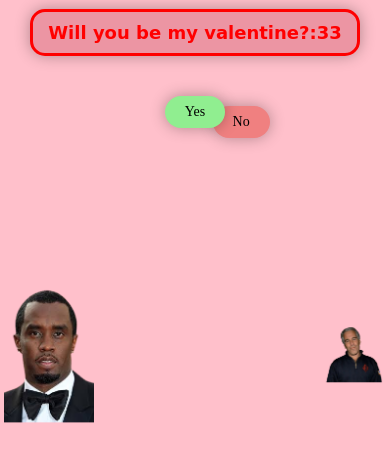
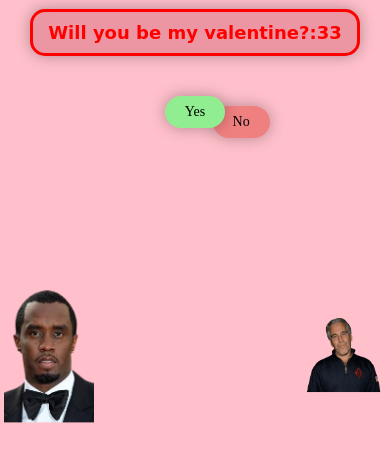
Before and after one commit to jamanalex2010-gif/valentines-day-3, a plain HTML site: page index.html in a window 390 px wide. Shown: the part 67-528 px from the top of the page. Drawn offline with Linux system fonts and the light colour scheme.

Commit message:
Add files via upload

```diff
--- a/style.css
+++ b/style.css
@@ -128,7 +128,8 @@ button:active {
         left: 1vw;
     }
     .right{
-        right: 1vw;
+        width: 24vw;
+        max-width: 120px;
     }
     .valentine-box {
         margin-top: 30px;
```
